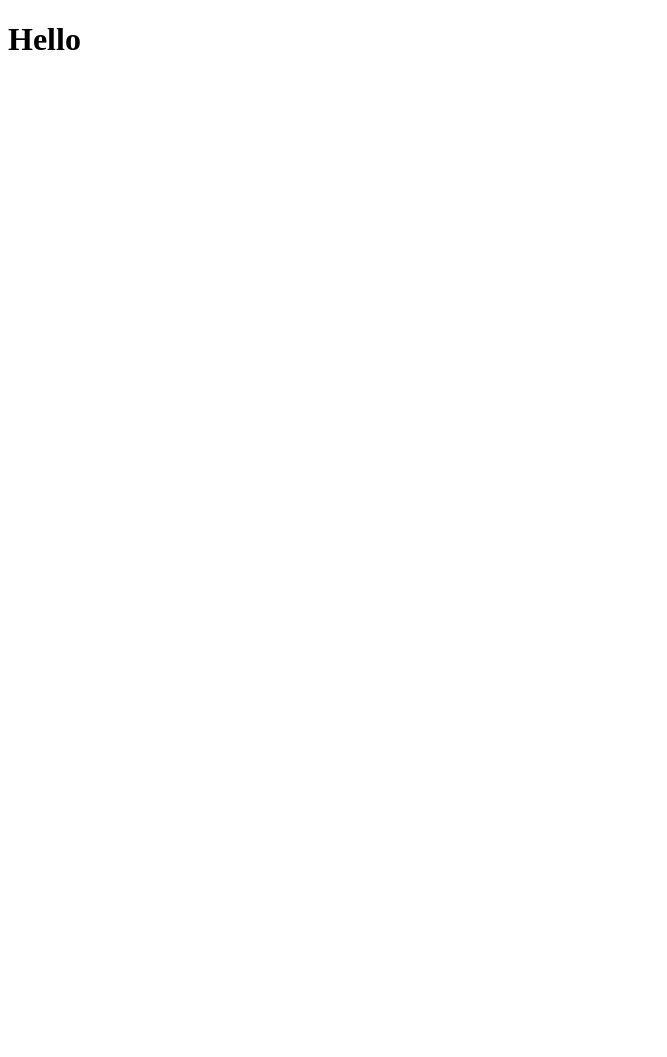
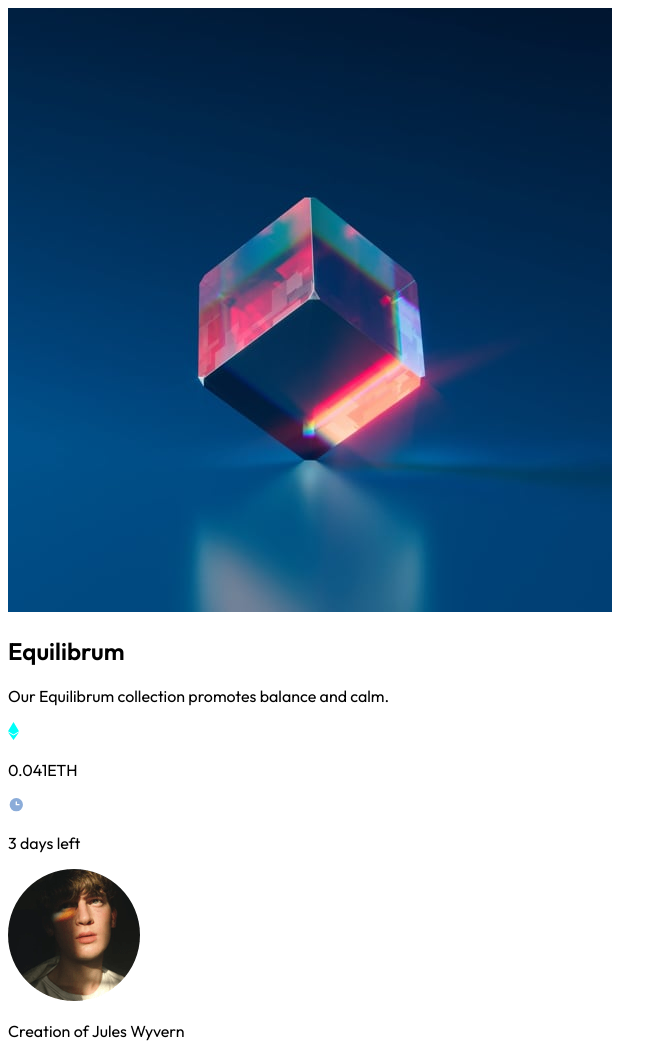
Before and after one commit to oyakhilomee/nftcardcomponent, a plain HTML site: page index.html in a window 1280 px wide. Shown: the whole page, without its empty margins (0-667 px from the left). Before the commit the page ends 800 px from the top, so only its background shows below. Drawn offline with Linux system fonts and the light colour scheme.

Commit message:
added the HTML document

```diff
--- a/index.html
+++ b/index.html
@@ -4,11 +4,23 @@
     <meta charset="UTF-8" />
     <meta http-equiv="X-UA-Compatible" content="IE=edge" />
     <meta name="viewport" content="width=device-width, initial-scale=1.0" />
+    <link rel="stylesheet" href="/scss/style.css" />
     <title>NFT Card Component</title>
   </head>
   <body>
-    <h1>Hello</h1>
+    <img src="/images/image-equilibrium.jpg" alt="image-equilibrium" />
 
-    <img src="" alt="" />
+    <h2>Equilibrum</h2>
+
+    <p>Our Equilibrum collection promotes balance and calm.</p>
+
+    <img src="/images/icon-ethereum.svg" alt="" />
+    <p>0.041ETH</p>
+
+    <img src="/images/icon-clock.svg" alt="" />
+    <p>3 days left</p>
+
+    <img src="/images/image-avatar.png" alt="" />
+    <p>Creation of Jules Wyvern</p>
   </body>
 </html>
--- /dev/null
+++ b/scss/style.scss
@@ -0,0 +1,5 @@
+@import url("https://fonts.googleapis.com/css2?family=Outfit:wght@300;400;600&display=swap");
+
+body {
+  font-family: "Outfit", sans-serif;
+}
```
Also changed, not shown: scss/style.css (added), 1 other file.
